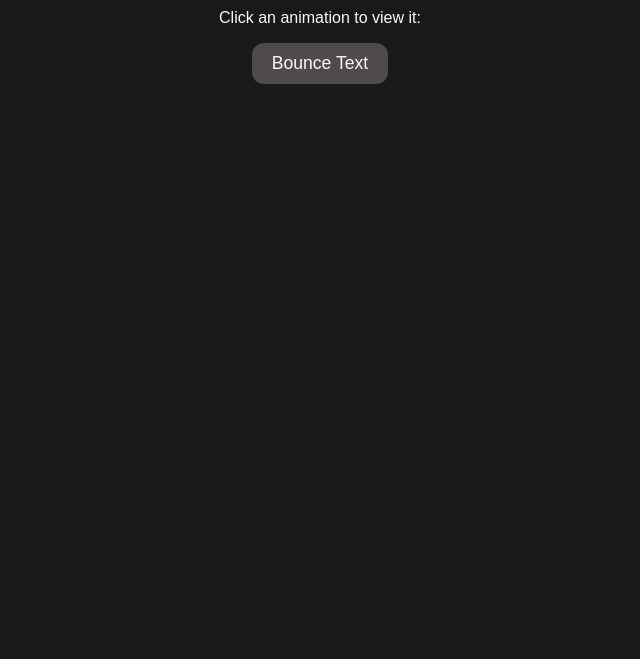
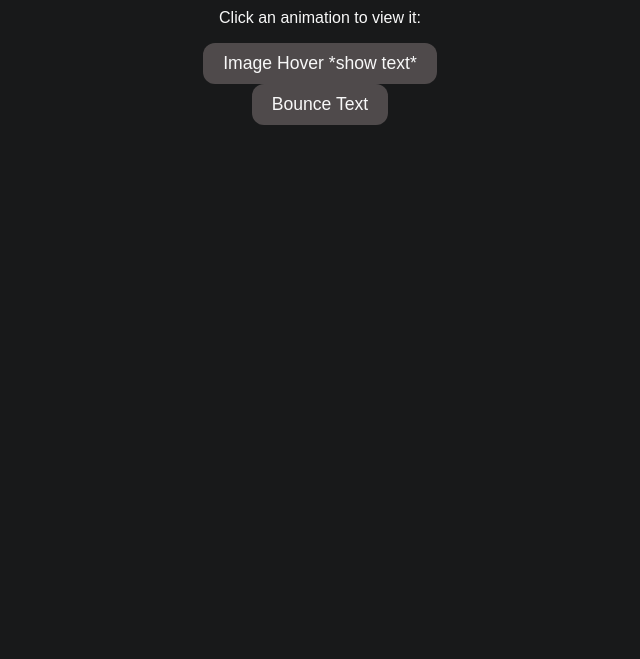
Before and after one commit to ezekiel-Maison/rubyz-animations, a plain HTML site: page index.html in a window 1280 px wide. Shown: the part 141-800 px from the top of the page, without its empty margins (320-960 px from the left). Drawn offline with Linux system fonts and the light colour scheme.

Commit message:
Update index.html

```diff
--- a/index.html
+++ b/index.html
@@ -16,6 +16,7 @@
   <h1>RubyZ Animation Toolbox</h1>
   <p>Click an animation to view it:</p>
   <ul class="links">
+    <li><a href="./image-hover.html">Image Hover *show text*</a></li>
     <li><a href="./bounce-text.html">Bounce Text</a></li>
   </ul>
 </body>
```
